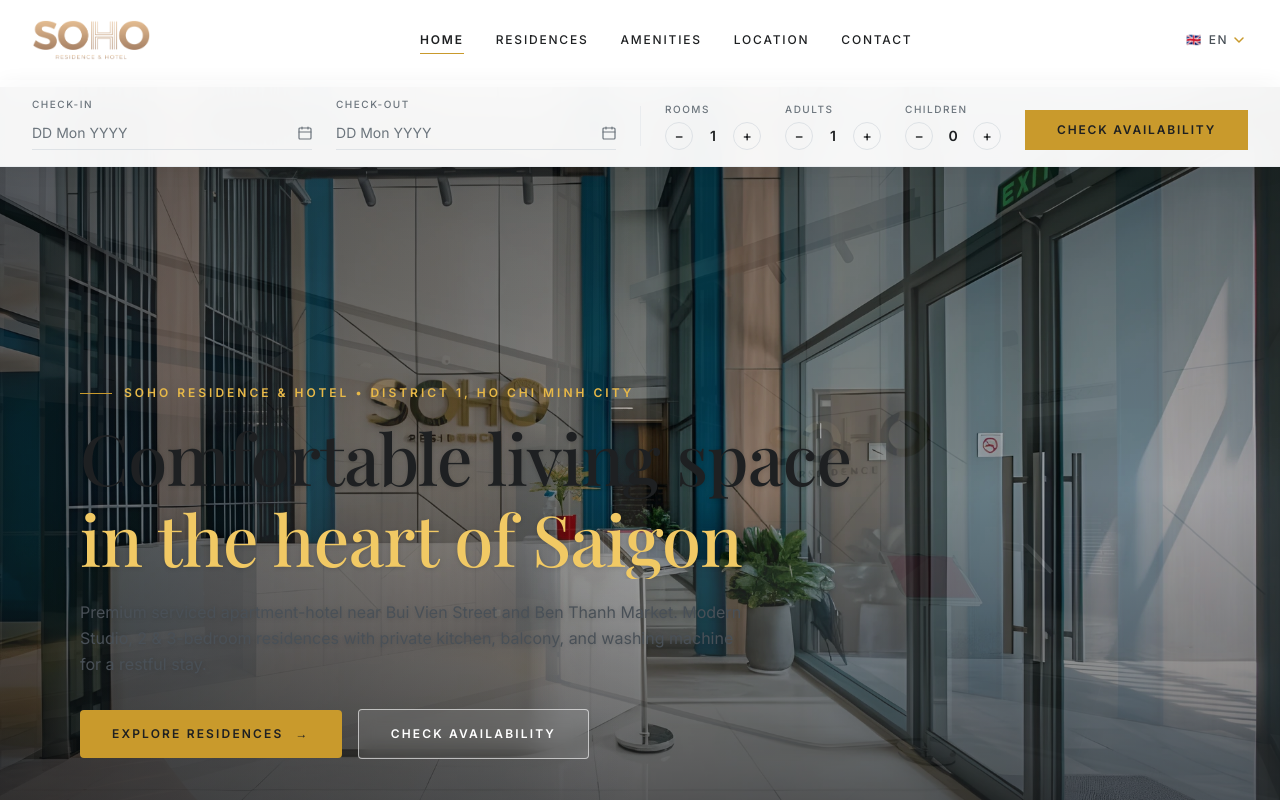
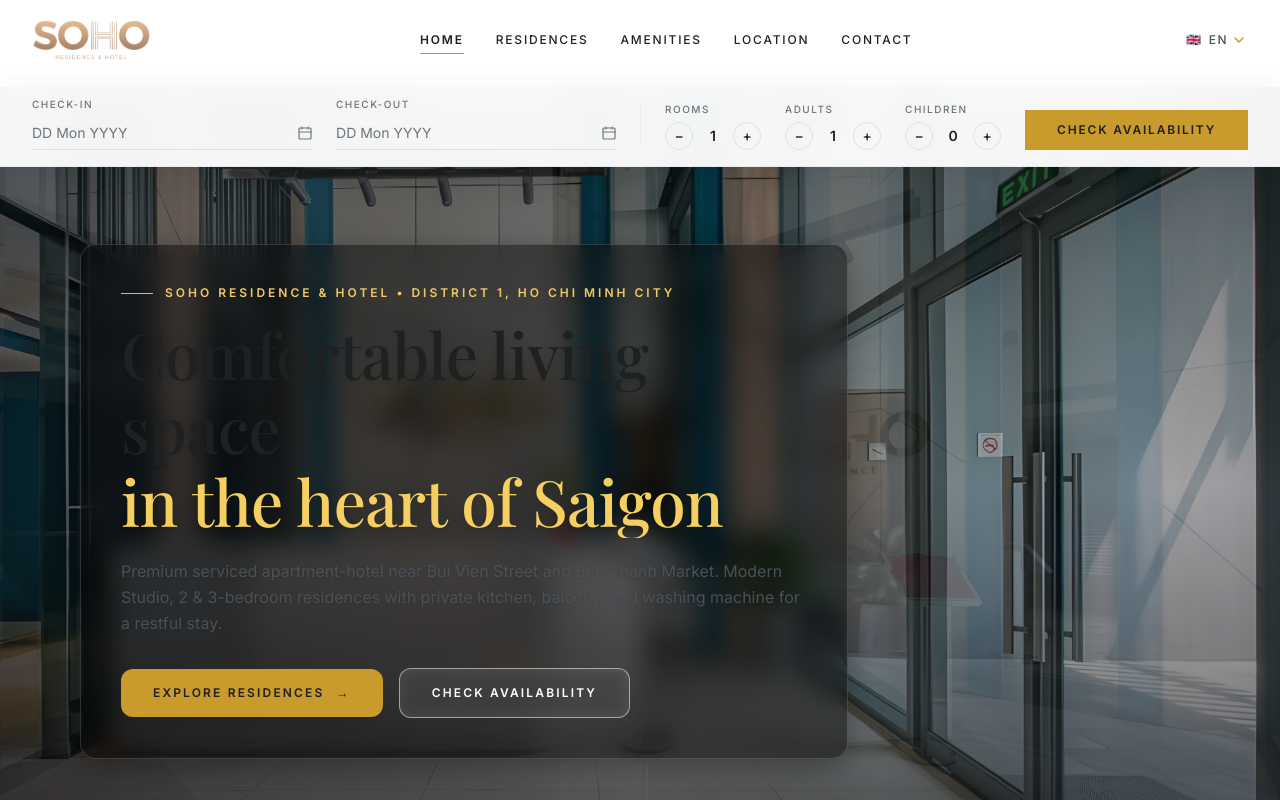
Before and after one commit to doandang1501/soho-website, a Next.js app: page /en in a window 1280 px wide. Shown: the top 800 px of the page. Built offline with nearby package versions, Linux system fonts and the light colour scheme.

Commit message:
style(hero): them backdrop glass panel va text shadow giup chu noi bat 100% tren nen anh sang

```diff
--- a/components/sections/HeroSection.tsx
+++ b/components/sections/HeroSection.tsx
@@ -107,6 +107,9 @@ export default function HeroSection() {
       {/* ── Content ──────────────────────────────────────────────────────── */}
       <div className="relative z-10 w-full pb-8 sm:pb-12 md:pb-16 px-5 sm:px-8 md:px-12 lg:px-20 max-w-7xl mx-auto">
 
+        {/* Backdrop glass panel on bright background for high contrast & luxury feel */}
+        <div className="max-w-3xl bg-black/45 backdrop-blur-md p-6 sm:p-8 md:p-10 rounded-2xl border border-white/15 shadow-[0_8px_32px_rgba(0,0,0,0.36)]">
+
           {/* Eyebrow */}
           <motion.div
             custom={0.2}
@@ -115,8 +118,8 @@ export default function HeroSection() {
             animate="visible"
             className="flex items-center gap-3 mb-4"
           >
-          <span className="block w-8 h-px bg-[var(--color-gold)]" />
-          <span className="font-sans text-[11px] sm:text-xs tracking-[0.25em] uppercase text-[var(--color-gold-light)] font-semibold">
+            <span className="block w-8 h-px bg-[#e8b948]" />
+            <span className="font-sans text-[11px] sm:text-xs tracking-[0.25em] uppercase text-[#f1c964] font-bold">
               {t("eyebrow")}
             </span>
           </motion.div>
@@ -128,11 +131,11 @@ export default function HeroSection() {
               variants={textVariants}
               initial="hidden"
               animate="visible"
-            className="font-serif text-[clamp(2rem,5.5vw,4.8rem)] leading-[1.1] text-white block drop-shadow-sm"
+              className="font-serif text-[clamp(2.2rem,5vw,4.2rem)] leading-[1.15] text-white block drop-shadow-md font-normal"
             >
               {titleLines.map((line, i) => (
                 <span key={i} className="block">
-                {i === 1 ? <span className="text-[#f1c964]">{line}</span> : line}
+                  {i === 1 ? <span className="text-[#f5d061] font-medium">{line}</span> : line}
                   {i < titleLines.length - 1 ? " " : ""}
                 </span>
               ))}
@@ -145,7 +148,7 @@ export default function HeroSection() {
             variants={textVariants}
             initial="hidden"
             animate="visible"
-          className="font-sans text-sm sm:text-base text-white/90 max-w-2xl leading-relaxed mb-8 drop-shadow-sm"
+            className="font-sans text-sm sm:text-base text-white/95 leading-relaxed mb-8 drop-shadow"
           >
             {t("subtitle")}
           </motion.p>
@@ -167,10 +170,10 @@ export default function HeroSection() {
               }}
               className="
                 inline-flex items-center gap-3
-              bg-[var(--color-gold)] text-white font-sans font-bold text-xs tracking-[0.18em] uppercase
-              px-8 py-4 rounded-sm
+                bg-[#c99a2c] text-white font-sans font-bold text-xs tracking-[0.18em] uppercase
+                px-8 py-4 rounded-xl shadow-lg
                 transition-all duration-300
-              hover:bg-[var(--color-gold-dark)] hover:shadow-lg
+                hover:bg-[#a77b1b] hover:shadow-[0_4px_20px_rgba(201,154,44,0.4)]
                 active:scale-95
                 group
               "
@@ -187,17 +190,19 @@ export default function HeroSection() {
               }}
               className="
                 inline-flex items-center gap-3
-              border border-white/60 text-white bg-white/10 backdrop-blur-sm
+                border border-white/50 text-white bg-white/15 backdrop-blur-sm
                 font-sans font-semibold text-xs tracking-[0.18em] uppercase
-              px-8 py-4 rounded-sm
+                px-8 py-4 rounded-xl
                 transition-all duration-300
-              hover:bg-white hover:text-[#1e2022] hover:border-white
+                hover:bg-white hover:text-[#1e2022] hover:border-white hover:shadow-lg
                 active:scale-95 cursor-pointer
               "
             >
               {t("checkAvailability")}
             </button>
           </motion.div>
+
+        </div>
 
         {/* ── Slide indicators ─────────────────────────────────────────────── */}
         <motion.div
```
Lines whose indentation alone changed are shown as unchanged.
